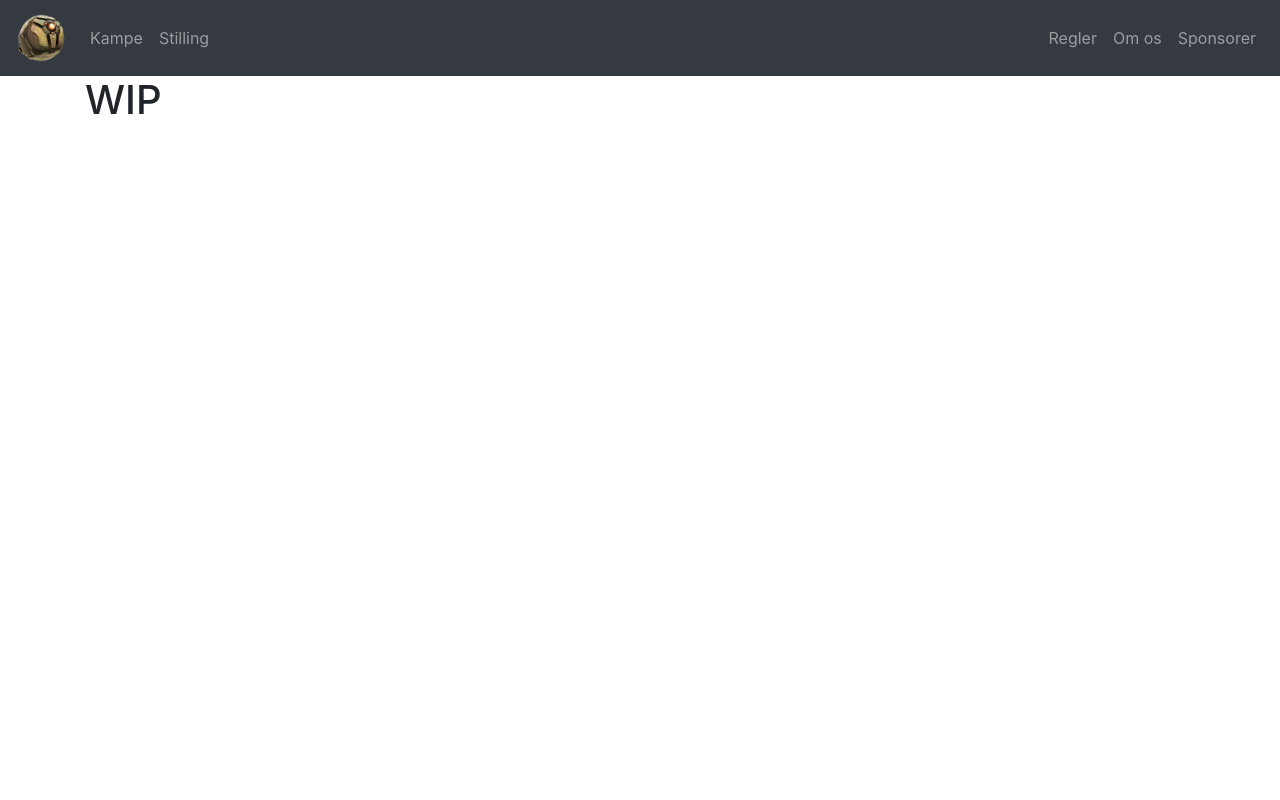
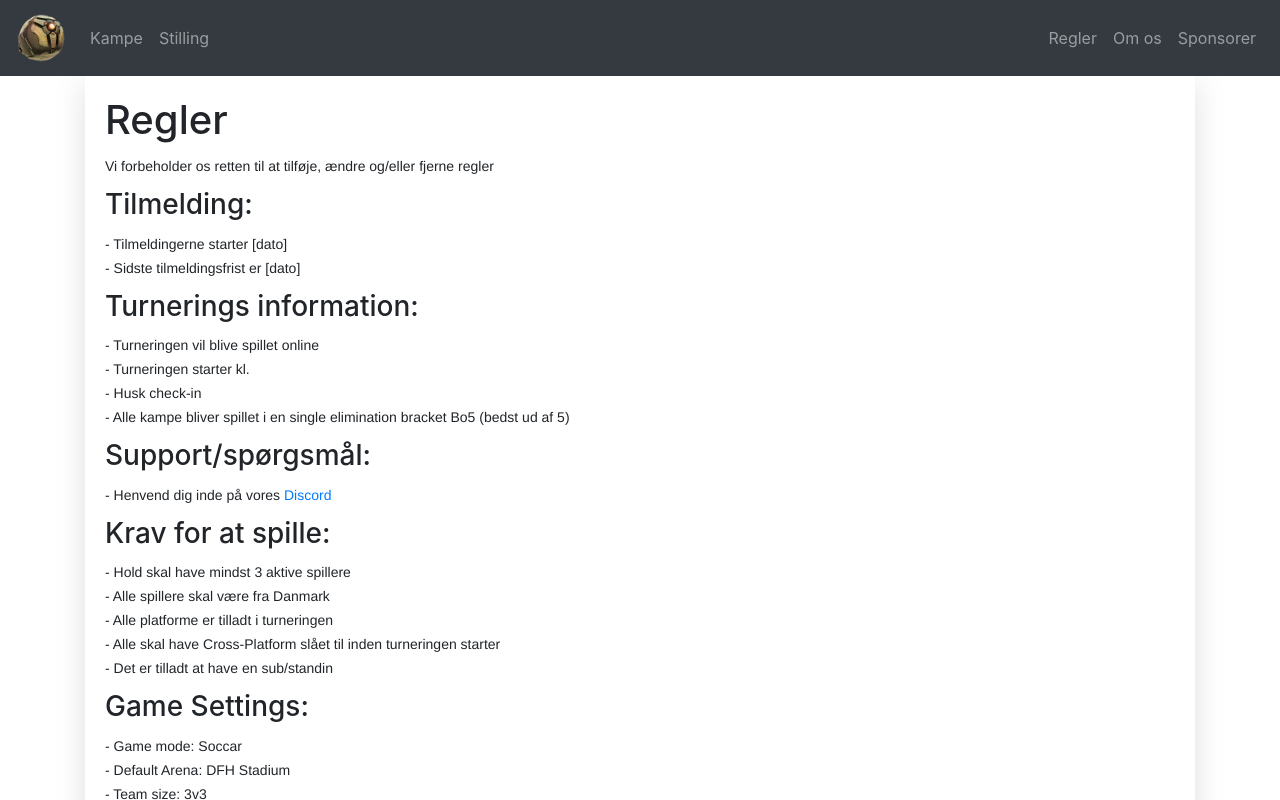
Before and after one commit to Glaxer/hypersleague, a React (Create React App) app: page /rules in a window 1280 px wide. Shown: the top 800 px of the page. Built offline with nearby package versions, Linux system fonts and the light colour scheme; no server answers.

Commit message:
Added text and css for Sponsors and Rules etc.

```diff
--- a/src/css/About.css
+++ b/src/css/About.css
@@ -1,6 +1,6 @@
 .wrapper {
-    box-shadow: rgba(100, 100, 111, 0.2) 0px 7px 29px 0px;
-    padding: 10px;
+  box-shadow: rgba(100, 100, 111, 0.2) 0px 7px 29px 0px;
+  padding: 10px;
 }
 
 .generic-about-us {
@@ -16,19 +16,18 @@
 }
 
 .header {
-    margin: 10px 10px 10px 10px;
+  margin: 10px 10px 10px 10px;
 }
 
 .text {
   font-family: "Helvetica Neue", sans-serif;
   font-size: 14px;
   line-height: 24px;
-  margin-bottom: 10px;
+  margin: 10px 10px 10px 10px;
   text-align: justify;
   text-justify: inter-word;
 }
 
 .col-left {
-    border-right: 1px solid #e6e6e6;
-
+  border-right: 1px solid #e6e6e6;
 }
--- /dev/null
+++ b/src/css/Rules.css
@@ -0,0 +1,21 @@
+.wrapper {
+  box-shadow: rgba(100, 100, 111, 0.2) 0px 7px 29px 0px;
+  padding: 10px;
+}
+
+.header {
+  margin: 10px 10px 10px 10px;
+}
+
+.heading {
+  margin: 10px 10px 10px 10px;
+}
+
+.text {
+  font-family: "Helvetica Neue", sans-serif;
+  font-size: 14px;
+  line-height: 24px;
+  margin: 10px 10px 10px 10px;
+  text-align: justify;
+  text-justify: inter-word;
+}
--- /dev/null
+++ b/src/css/Sponsors.css
@@ -0,0 +1,21 @@
+.wrapper {
+    box-shadow: rgba(100, 100, 111, 0.2) 0px 7px 29px 0px;
+    padding: 10px;
+  }
+
+  .header {
+    margin: 10px 10px 10px 10px;
+  }
+
+  .heading {
+    margin: 10px 10px 10px 10px;
+  }
+
+  .text {
+    font-family: "Helvetica Neue", sans-serif;
+    font-size: 14px;
+    line-height: 24px;
+    margin: 10px 10px 10px 10px;
+    text-align: justify;
+    text-justify: inter-word;
+  }
--- /dev/null
+++ b/src/css/Standings.css
@@ -0,0 +1,3 @@
+.header {
+    margin: 10px 10px 10px 10px;
+  }
--- /dev/null
+++ b/src/css/UpcomingMatches.css
@@ -0,0 +1,3 @@
+.header {
+    margin: 10px 10px 10px 10px;
+  }
--- a/src/pages/Rules.js
+++ b/src/pages/Rules.js
@@ -1,10 +1,55 @@
 import React from "react";
 import { Container } from "react-bootstrap";
+import "../css/Rules.css";
 
 export default function Rules() {
   return (
     <Container style={{ minHeight: "100vh" }}>
-      <h1>WIP</h1>
+      <div className="wrapper">
+        <h1 className="header">Regler </h1>
+        <p className="text">Vi forbeholder os retten til at tilføje, ændre og/eller fjerne regler</p>
+        <h3 className="heading">Tilmelding: </h3>
+        <p className="text">
+          - Tilmeldingerne starter [dato] <br />- Sidste tilmeldingsfrist er
+          [dato]
+        </p>
+        <h3 className="heading">Turnerings information: </h3>
+        <p className="text">
+          - Turneringen vil blive spillet online <br />
+          - Turneringen starter kl. <br />
+          - Husk check-in <br />- Alle kampe bliver spillet i en single
+          elimination bracket Bo5 (bedst ud af 5)
+        </p>
+        <h3 className="heading">Support/spørgsmål: </h3>
+        <p className="text">
+          - Henvend dig inde på vores{" "}
+          <a href="https://discord.gg/hnefTTJ">Discord</a>
+        </p>
+        <h3 className="heading">Krav for at spille: </h3>
+        <p className="text">
+          - Hold skal have mindst 3 aktive spillere <br />
+          - Alle spillere skal være fra Danmark <br />
+          - Alle platforme er tilladt i turneringen <br />- Alle skal have
+          Cross-Platform slået til inden turneringen starter <br />- Det er
+          tilladt at have en sub/standin
+        </p>
+        <h3 className="heading">Game Settings: </h3>
+        <p className="text">
+          - Game mode: Soccar <br />
+          - Default Arena: DFH Stadium <br />
+          - Team size: 3v3 <br />
+          - Bot Difficulty: No Bots <br />
+          - Mutators: None <br />
+          - Match Time: 5 Minutes <br />
+          - Joinable By: Name/Password <br />
+        </p>
+        <h3 className="heading">Settings: </h3>
+        <p className="text">
+          - Kampe bliver streamet på vores <a href="https://Twitch.tv/HypersLeague">Twitch kanal</a> <br />
+          - Det er tilladt at streame sine egne kampe, såfremt kampene ikke
+          bliver streamet af os. <br />
+        </p>
+      </div>
     </Container>
   );
 }
--- a/src/pages/Sponsors.js
+++ b/src/pages/Sponsors.js
@@ -4,7 +4,14 @@ import { Container } from "react-bootstrap";
 export default function Sponsors() {
   return (
     <Container style={{ minHeight: "100vh" }}>
-      <h1>WIP</h1>
+      <div className="wrapper">
+        <h1 className="header">Sponsorer </h1>
+        <p className="text">
+          Hvis du/I er interesseret i at sponsorere ligaen, så kontakt enten{" "}
+          <a href="https://twitter.com/FuzzRL">Fuzz</a> eller{" "}
+          <a href="https://twitter.com/Bascounter">Bascounter</a>
+        </p>
+      </div>
     </Container>
   );
 }
--- a/src/pages/Standings.js
+++ b/src/pages/Standings.js
@@ -1,5 +1,6 @@
 import React, { useState, useEffect } from "react";
 import { Container, Table } from "react-bootstrap";
+import '../css/Standings.css'
 
 export default function Standings() {
   const [isDesktop, setDesktop] = useState(window.innerWidth > 900);
@@ -15,6 +16,7 @@ export default function Standings() {
 
   return (
     <Container style={{ minHeight: "100vh" }}>
+      <h1 className="header">Stilling</h1>
       {isDesktop ? (
         <Table responsive table-layout="fixed">
           <thead>
--- a/src/pages/UpcomingMatches.js
+++ b/src/pages/UpcomingMatches.js
@@ -1,5 +1,6 @@
 import React, { useEffect, useState } from "react";
 import { Table, Container } from "react-bootstrap";
+import '../css/UpcomingMatches.css'
 
 export default function UpcomingMatches() {
   const [isDesktop, setDesktop] = useState(window.innerWidth > 900);
@@ -15,6 +16,7 @@ export default function UpcomingMatches() {
 
   return (
     <Container style={{ minHeight: "100vh" }}>
+      <h1 className="header">Kampe</h1>
       {isDesktop ? (
         <Table responsive table-layout="fixed" size="">
           <thead>
```
